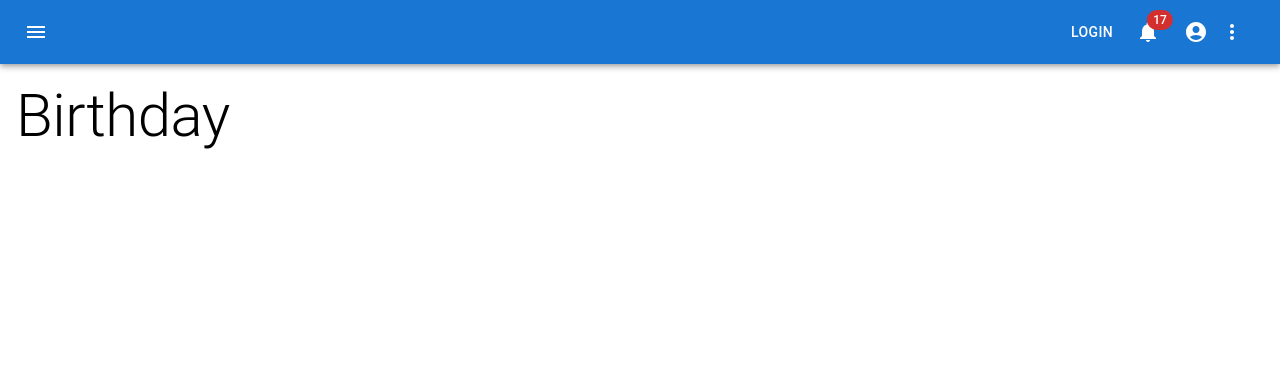
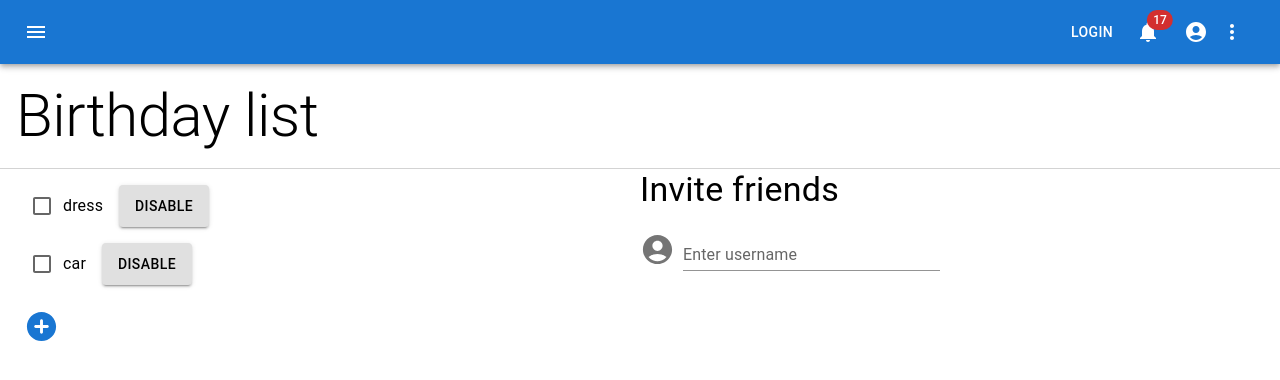
Before and after one commit to mariapopa19/wishlist-app, a React (Create React App) app: page /profile/my-list in a window 1280 px wide. Shown: the top 380 px of the page. Built offline with nearby package versions, Linux system fonts and the light colour scheme.

Commit message:
a bit of list page (owner)

```diff
--- /dev/null
+++ b/src/components/Disable-Button.jsx
@@ -0,0 +1,22 @@
+import Button from '@mui/material/Button';
+import { useState } from 'react';
+
+
+export default function DisableButton() {
+
+    const [disableButton, setDisableButton] = useState(false);
+
+    return (
+        <Button
+            disabled={disableButton}
+            onClick={() => setDisableButton(true)}
+            variant='contained'
+            color='inherit'
+            sx={{
+                textTransform: 'uppercase'
+            }}
+        >
+            Disable
+        </Button>
+    );
+}
--- a/src/components/List-owner.jsx
+++ b/src/components/List-owner.jsx
@@ -1,9 +1,17 @@
 import Grid from '@mui/material/Grid';
 import NavBar from './NavBar';
 import Typography from '@mui/material/Typography';
+import Stack from '@mui/material/Stack';
+import ListItem from './ListItem';
+import AddCircleRoundedIcon from '@mui/icons-material/AddCircleRounded';
+import IconButton from '@mui/material/IconButton';
+import TextField from '@mui/material/TextField';
+import { Box } from '@mui/material';
+import AccountCircle from '@mui/icons-material/AccountCircle';
 
-export default function ListOwner () {
-    return(
+
+export default function ListOwner() {
+    return (
         <Grid container sx={{ flexGrow: 1 }}>
             <Grid item xs={12} md={12} lg={12}>
                 <NavBar />
@@ -13,10 +21,42 @@ export default function ListOwner () {
                 xs={12}
                 sx={{
                     display: 'flex',
-                    alignItems: 'flex-start'
+                    alignItems: 'flex-start',
+                    borderBottom: '1px solid',
+                    borderColor: 'lightgray'
                 }}
             >
-                <Typography variant='h2' gutterBottom sx={{ m: { xs: 2 } }}>Birthday</Typography>
+                <Typography variant='h2' gutterBottom sx={{ m: { xs: 2 } }}>Birthday list</Typography>
+            </Grid>
+            <Grid item lg={6}>
+                <Stack
+                    sx={{
+                        fontSize: 'h1.fontSize', // !!
+                        mt: 2,
+                    }}
+                >
+                    <ListItem label={'dress'} />
+                    <ListItem label={'car'} />
+                </Stack>
+            </Grid>
+            <Grid item lg={6}>
+                <Typography variant='h4' gutterBottom >Invite friends</Typography>
+                <Box sx={{ display: 'flex', alignItems: 'flex-end', width: 300 }} >
+                    <AccountCircle fontSize='large' sx={{ color: 'action.active', mr: 1, my: 0.5 }} />
+                    <TextField id="invite-friends" label="Enter username" placeholder='@username' variant="standard" fullWidth />
+                </Box>
+            </Grid>
+            <Grid item lg={6}>
+                <IconButton
+                    sx={{
+                        ml: 2,
+                    }}
+                >
+                    <AddCircleRoundedIcon
+                        fontSize='large'
+                        color='primary'
+                    />
+                </IconButton>
             </Grid>
         </Grid>
     );
--- /dev/null
+++ b/src/components/ListItem.jsx
@@ -0,0 +1,36 @@
+// import FormControl from '@mui/material/FormControl';
+// import FormGroup from '@mui/material/FormGroup';
+import FormControlLabel from '@mui/material/FormControlLabel';
+import Checkbox from '@mui/material/Checkbox';
+import Box from '@mui/material/Box';
+import Typography from '@mui/material/Typography';
+// import Button from '@mui/material/Button';
+import DisableButton from './Disable-Button';
+
+
+
+export default function ListItem({ label }) {
+    return (
+        <Box
+            sx={{
+                display: 'flex',
+                justifyContent: 'flex-start',
+                ml: 4,
+                fontSize: 'h1.fontSize', // !!
+                mb: 2,
+            }}
+        >
+            <Typography component='div'>
+                <FormControlLabel
+                    control={<Checkbox />}
+                    label={`${label}`}
+                    sx={{
+                        fontSize: 'h1.fontSize', // !!
+                    }}
+                />
+            </Typography>
+            <DisableButton />
+
+        </Box>
+    );
+}
```
